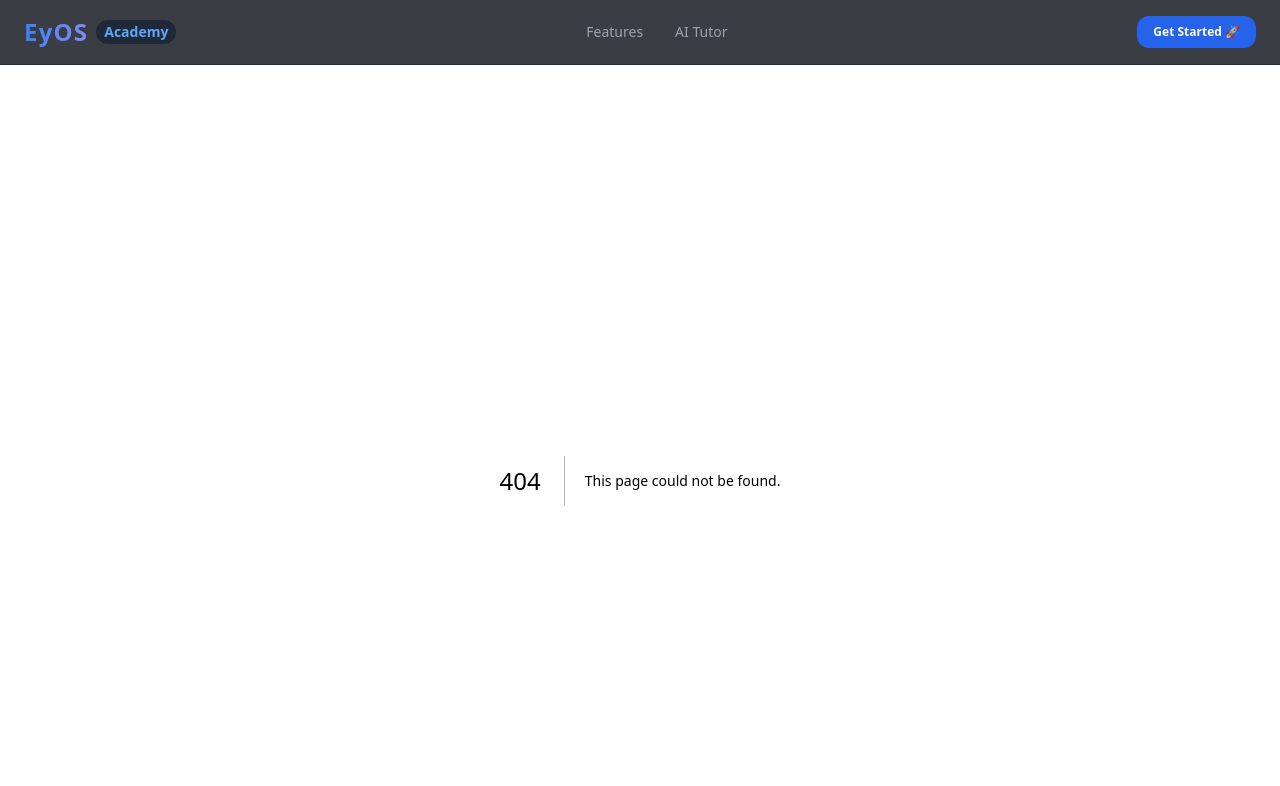
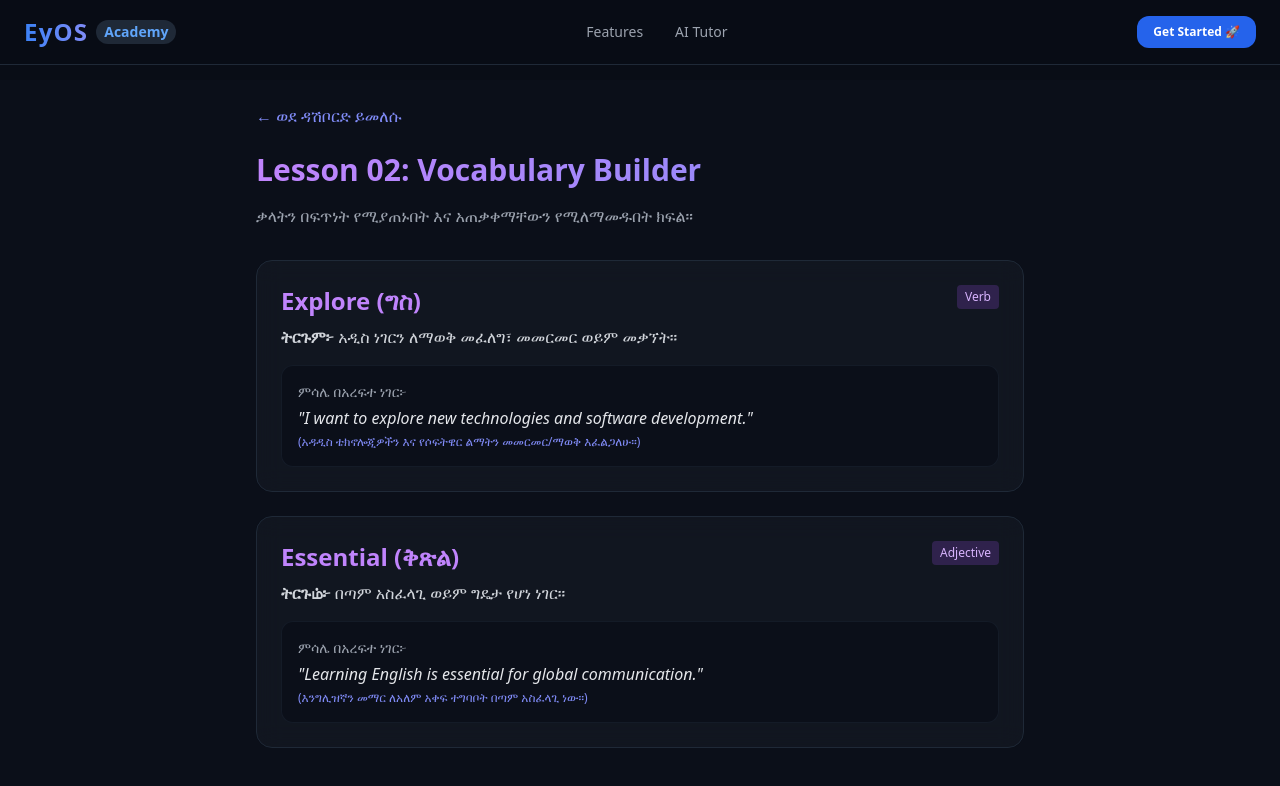
Before and after one commit to eyobaasefa19-hue/EyOS-Academy, a Next.js app: page /lessons/vocabulary in a window 1280 px wide. Before the commit this address had no page. Shown: the top 786 px of the page. Built offline with nearby package versions, Linux system fonts and the light colour scheme.

Commit message:
Create VocabularyLesson component with word cards

```diff
--- /dev/null
+++ b/src/app/lessons/vocabulary/page.tsx
@@ -0,0 +1,48 @@
+"use client";
+
+import Link from "next/link";
+
+export default function VocabularyLesson() {
+  return (
+    <div className="min-h-screen bg-[#0B0F19] text-white p-6">
+      <div className="max-w-3xl mx-auto">
+        <Link href="/dashboard" className="text-indigo-400 hover:underline mb-6 inline-block">
+          ← ወደ ዳሽቦርድ ይመለሱ
+        </Link>
+
+        <h1 className="text-3xl font-bold mb-4 bg-gradient-to-r from-purple-400 to-indigo-400 bg-clip-text text-transparent">
+          Lesson 02: Vocabulary Builder
+        </h1>
+        <p className="text-gray-400 mb-8">ቃላትን በፍጥነት የሚያጠኑበት እና አጠቃቀማቸውን የሚለማመዱበት ክፍል።</p>
+
+        {/* Word Card 1 */}
+        <div className="bg-[#161B26]/60 backdrop-blur-md border border-gray-800 p-6 rounded-2xl mb-6">
+          <div className="flex justify-between items-start mb-2">
+            <h2 className="text-2xl font-bold text-purple-400">Explore (ግስ)</h2>
+            <span className="text-xs bg-purple-500/20 text-purple-300 px-2 py-1 rounded">Verb</span>
+          </div>
+          <p className="text-gray-300 mb-4"><strong>ትርጉም፦</strong> አዲስ ነገርን ለማወቅ መፈለግ፣ መመርመር ወይም መቃኘት።</p>
+          <div className="bg-[#0B0F19] p-4 rounded-xl border border-gray-800/50">
+            <p className="text-sm text-gray-400 mb-1">ምሳሌ በአረፍተ ነገር፦</p>
+            <p className="text-gray-200 italic">"I want to explore new technologies and software development."</p>
+            <p className="text-xs text-indigo-400 mt-1">(አዳዲስ ቴክኖሎጂዎችን እና የሶፍትዌር ልማትን መመርመር/ማወቅ እፈልጋለሁ።)</p>
+          </div>
+        </div>
+
+        {/* Word Card 2 */}
+        <div className="bg-[#161B26]/60 backdrop-blur-md border border-gray-800 p-6 rounded-2xl">
+          <div className="flex justify-between items-start mb-2">
+            <h2 className="text-2xl font-bold text-purple-400">Essential (ቅጽል)</h2>
+            <span className="text-xs bg-purple-500/20 text-purple-300 px-2 py-1 rounded">Adjective</span>
+          </div>
+          <p className="text-gray-300 mb-4"><strong>ትርጉம்፦</strong> በጣም አስፈላጊ ወይም ግዴታ የሆነ ነገር።</p>
+          <div className="bg-[#0B0F19] p-4 rounded-xl border border-gray-800/50">
+            <p className="text-sm text-gray-400 mb-1">ምሳሌ በአረፍተ ነገር፦</p>
+            <p className="text-gray-200 italic">"Learning English is essential for global communication."</p>
+            <p className="text-xs text-indigo-400 mt-1">(እንግሊዝኛን መማር ለአለም አቀፍ ተግባቦት በጣም አስፈላጊ ነው።)</p>
+          </div>
+        </div>
+      </div>
+    </div>
+  );
+}
```
